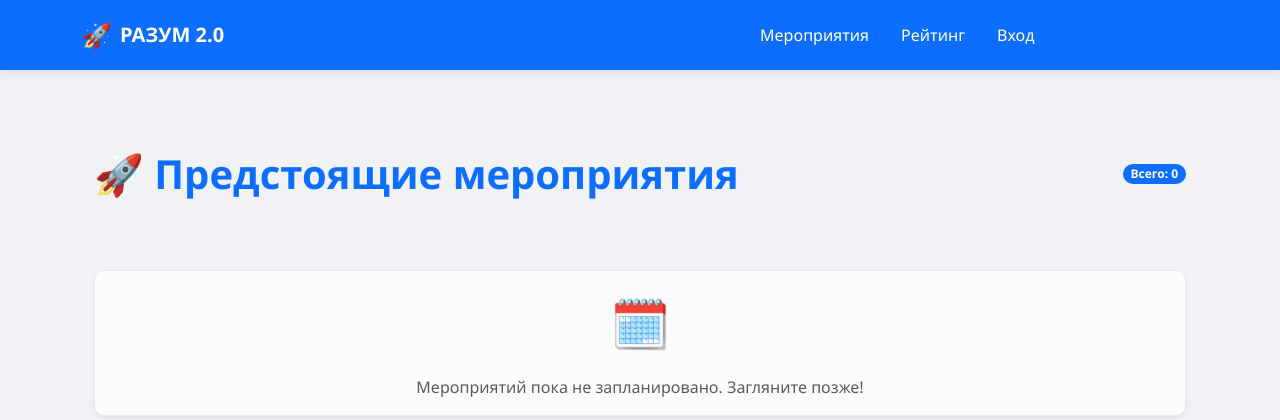
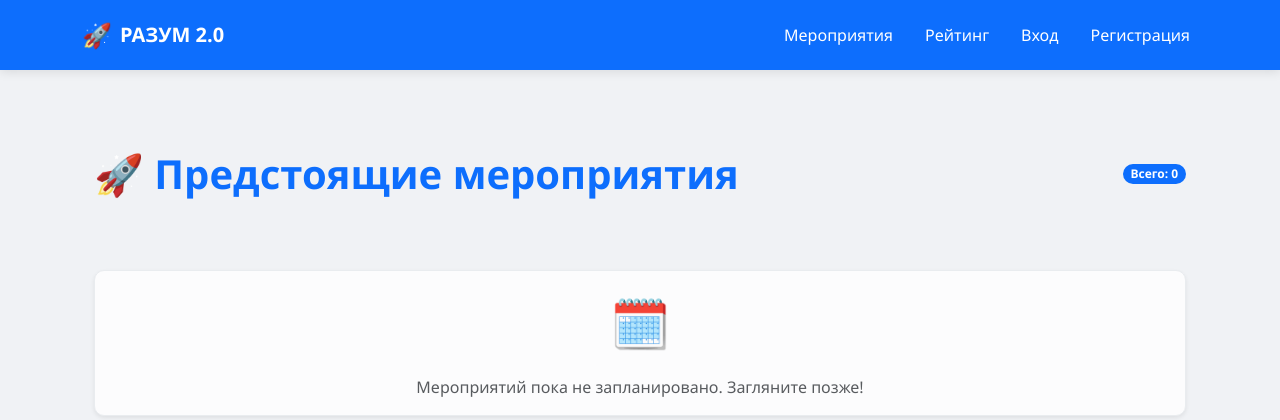
Before and after one commit to MichaelUserBro/Hakoton_web-site, a Django app: page /events/ in a window 1280 px wide. Shown: the top 420 px of the page. Run offline with Django 5.2, Linux system fonts and the light colour scheme; data that the repository does not hold is empty.

Commit message:
Фикс кнопки регистрация

```diff
--- a/templates/base.html
+++ b/templates/base.html
@@ -29,7 +29,7 @@
             opacity: 0.8;
         }
 
-        /* Кнопка выхода (убираем стандартные стили кнопки) */
+        /* Кнопка выхода */
         .logout-btn {
             background: none;
             border: none;
@@ -39,14 +39,13 @@
             cursor: pointer;
         }
 
-        /* Общий стиль карточек для всего сайта */
+        /* Общий стиль карточек */
         .card {
             border: none;
             border-radius: 15px;
             box-shadow: 0 4px 12px rgba(0,0,0,0.05);
         }
 
-        /* Контейнер для основного контента */
         .main-container {
             padding-top: 2rem;
             padding-bottom: 3rem;
@@ -73,16 +72,13 @@
                         <a class="nav-link me-3" href="{% url 'users:profile' %}">
                             👤 {{ user.username }}
                         </a>
-
                         <form action="{% url 'logout' %}" method="post" class="d-inline">
                             {% csrf_token %}
                             <button type="submit" class="nav-link logout-btn">Выход</button>
                         </form>
                     {% else %}
                         <a class="nav-link me-3" href="{% url 'login' %}">Вход</a>
-                        <a class="nav-link btn btn-light text-primary px-3 ms-2" href="{% url 'users:register' %}" style="color: #0d6efd !important; border-radius: 8px;">
-                            Регистрация
-                        </a>
+                        <a class="nav-link" href="{% url 'users:register' %}">Регистрация</a>
                     {% endif %}
                 </div>
             </div>
```
